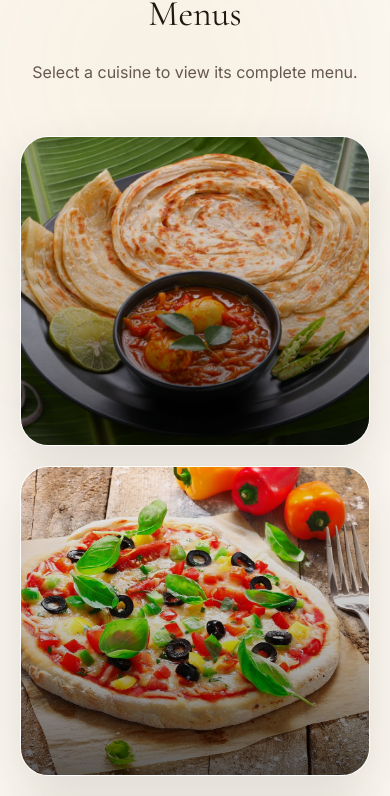
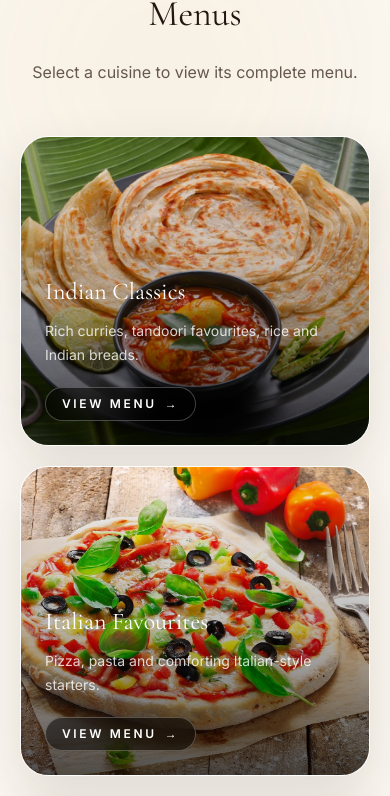
Before and after one commit to Atharv2557/Janki-Elite-Hotel, a Next.js app: page /dining in a window 390 px wide. Shown: the part 2216-3012 px from the top of the page. Built offline with nearby package versions, Linux system fonts and the light colour scheme.

Commit message:
latest updates

```diff
--- a/components/sections/dining-page/FeaturedDiningMenu.tsx
+++ b/components/sections/dining-page/FeaturedDiningMenu.tsx
@@ -73,25 +73,55 @@ export default function FeaturedDiningMenu() {
                   className="dining-premium-image"
                 />
 
-  <div className="dining-premium-overlay absolute inset-0 bg-gradient-to-t from-black/90 via-black/30 to-black/5" />
+                <div className="dining-premium-overlay absolute inset-0 bg-gradient-to-t from-black/95 via-black/35 to-transparent" />
 
-  <div className="dining-floating-content absolute inset-x-0 bottom-0 p-6 text-white">
-    <p className="inline-flex rounded-full border border-white/20 bg-black/45 px-3 py-1.5 text-[10px] font-semibold uppercase tracking-[0.32em] text-white backdrop-blur-md">
-  View Menu
-</p>
-
-    <h3 className="mt-3 font-serif text-2xl">
+                <div className="absolute inset-x-0 bottom-0 z-10 p-6 text-white">
+                  <h3 className="font-serif text-2xl leading-tight text-white">
                     {category.title}
                   </h3>
 
-    <p className="mt-3 text-sm leading-6 text-white/65">
+                  <p className="mt-3 text-sm leading-6 text-white/80">
                     {category.subtitle}
                   </p>
 
-    <div className="mt-5 inline-flex items-center gap-2 text-sm font-medium text-white">
-      Explore dishes
+                  <div
+                    className="
+                      mt-5
+                      inline-flex
+                      translate-y-0
+                      items-center
+                      gap-2
+                      rounded-full
+                      border
+                      border-white/25
+                      bg-black/50
+                      px-4
+                      py-2
+                      text-xs
+                      font-semibold
+                      uppercase
+                      tracking-[0.22em]
+                      text-white
+                      opacity-100
+                      backdrop-blur-md
 
-      <span className="transition-transform duration-700 group-hover:translate-x-1">
+                      transition-all
+                      duration-700
+                      ease-[cubic-bezier(0.22,1,0.36,1)]
+
+                      md:translate-y-3
+                      md:opacity-0
+
+                      md:group-hover:translate-y-0
+                      md:group-hover:opacity-100
+
+                      md:group-focus-visible:translate-y-0
+                      md:group-focus-visible:opacity-100
+                    "
+                  >
+                    View Menu
+
+                    <span className="transition-transform duration-500 group-hover:translate-x-1">
                       →
                     </span>
                   </div>
```
Lines whose indentation alone changed are shown as unchanged.
